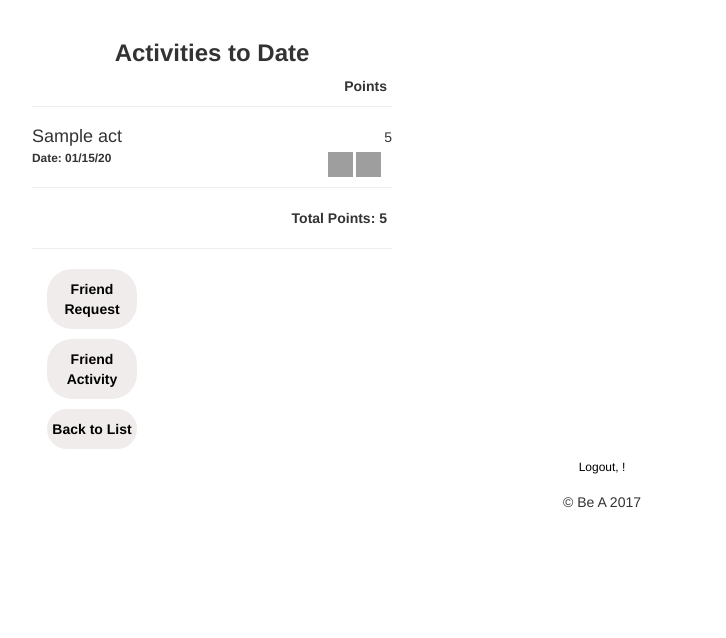
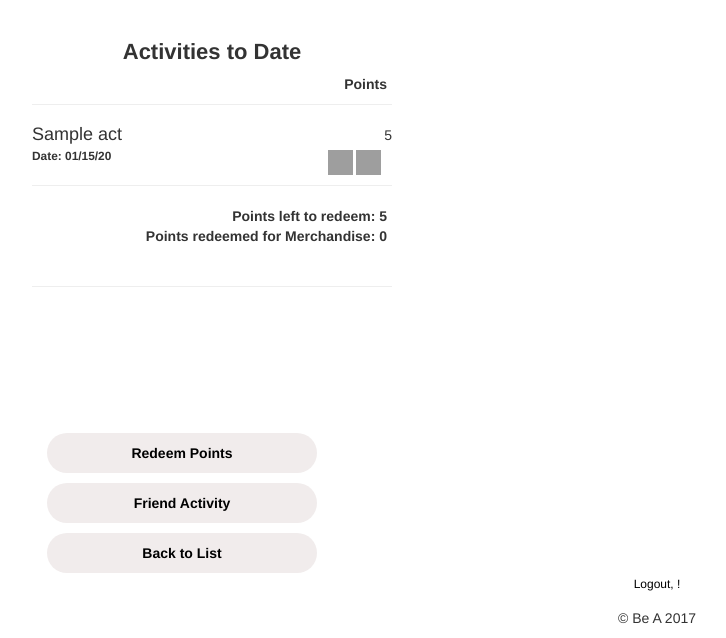
Before and after one commit to vivaelnino9/beamobile, a Django app: page /my_activity/ in a window 1280 px wide. Shown: the part 162-800 px from the top of the page, without its empty margins (38-764 px from the left). Run offline with Django 3.2, Linux system fonts and the light colour scheme; a user stored in the database is signed in; data comes from the database, SQL or seed files in the repository; tables that the repository leaves empty hold one stand-in row (values such as "Sample post"); some libraries are stand-ins or nearby versions; grey boxes are pictures that could not be loaded.

Commit message:
add point redemption test

```diff
--- a/bea_app/static/css/project.css
+++ b/bea_app/static/css/project.css
@@ -1,5 +1,5 @@
 body {
-    overflow-x: hidden;
+    overflow-x: hidden !important;
     width: 100%;
     position: relative
 }
@@ -192,6 +192,9 @@ input, select {
 .sectionPoints {
     float: right;
 }
+.sectionTitle {
+    font-size: 22px;
+}
 .topHR {
     margin-top: 10px;
 }
@@ -218,6 +221,13 @@ input, select {
 .emptyActivities {
     text-align: center;
     margin-bottom: 15px;
+}
+.fixed {
+    position: fixed;
+    bottom: 55px;
+    width: 300px;
+    background-color: white;
+    padding-top: 10px;
 }
 
 /* endActivityPage */
--- a/bea_app/templates/base.html
+++ b/bea_app/templates/base.html
@@ -24,5 +24,14 @@
     </div>
     <!-- Include all compiled plugins (below), or include individual files as needed -->
     <script src="https://maxcdn.bootstrapcdn.com/bootstrap/3.3.7/js/bootstrap.min.js" integrity="sha384-Tc5IQib027qvyjSMfHjOMaLkfuWVxZxUPnCJA7l2mCWNIpG9mGCD8wGNIcPD7Txa" crossorigin="anonymous"></script>
+    <script>
+    var $body = $(document);
+        $body.bind('scroll', function() {
+            // "Disable" the horizontal scroll.
+            if ($body.scrollLeft() !== 0) {
+                $body.scrollLeft(0);
+            }
+        });
+    </script>
   </body>
 </html>
--- a/bea_app/templates/footer.html
+++ b/bea_app/templates/footer.html
@@ -1,4 +1,4 @@
-<footer>
+<footer id="footer">
   <ul style="list-style-type: none;text-align:center;padding-left:0px;">
   <li class="footerRow">{% if request.user.is_anonymous %}<a class="footerLink" href="{% url 'login' %}">Login</a>{% else %}<a class="footerLink" href="{% url 'logout' %}">Logout, {{ request.user.first_name }}!</a><br></li>
   <!-- <li class="footerRow"><a class="footerLink" href="{% url 'challenge_list' %}">Current Challenges</a></li>
@@ -7,3 +7,12 @@
   </ul>
   <p style="margin-top:15px;">© Be A 2017</p>
 </footer>
+<script>
+if(window.location.pathname == '/my_activity/')
+  $('#footer').css({
+    'position': 'fixed',
+    'bottom': '0',
+    'width':'100%',
+    'background-color':'white'
+  });
+</script>
--- a/bea_app/templates/friend_activity.html
+++ b/bea_app/templates/friend_activity.html
@@ -39,6 +39,7 @@
           {% endfor %}
         </div><hr>
         <div class="col-md-4">
+          <p class="footerButton"><a class="footerButtonLink" href="{% url 'friend_request' %}" role="button">Friend Request</a></p>
           <p class="footerButton"><a class="footerButtonLink" href="{% url 'my_activity' %}" role="button">Back to List</a></p>
         </div>
       </div>
--- a/bea_app/templates/my_activity.html
+++ b/bea_app/templates/my_activity.html
@@ -22,8 +22,8 @@
         <h4 class="activityName">{{ activity.challenge.name }}</h4>
         <p class="activityPoints">{{ activity.challenge.points }}</p>
         <div class="activityFields">
-          <p class="activityField"><small>Date Started: {{ activity.challenge.date_start|date:"m/d/y" }}</small></p>
-          <p class="activityField"><small>Date Completed: {% if activity.date_completed %}{{ activity.date_completed|date:"m/d/y" }}{% else %}-{% endif %}</small></p>
+          <p class="activityField"><small>Date Started: {{ activity.challenge.date_start|date:"m/d/y" }}&nbsp;|&nbsp;Completed: {% if activity.date_completed %}{{ activity.date_completed|date:"m/d/y" }}{% else %}-{% endif %}</small></p>
+          <!-- <p class="activityField"><small>Date Completed: {% if activity.date_completed %}{{ activity.date_completed|date:"m/d/y" }}{% else %}-{% endif %}</small></p> -->
           <a class="fb-xfbml-parse-ignore" target="_blank" href="https://www.facebook.com/sharer/sharer.php?u=https%3A%2F%2Fbeamobile.herokuapp.com%2F&amp;src=sdkpreparse"><img class="shareActivity" src="https://s3.amazonaws.com/beamobile/fb_square_icon.png" width="25px" height="25px"/></a>
           <a class="twitter-share-button" target="_blank" href="http://twitter.com/share?text=I just completed the challenge: {{ activity.challenge.name }} on&url=https://beamobile.herokuapp.com&hashtags=BE A"><img class="shareActivity" src="https://s3.amazonaws.com/beamobile/twitter_sqaure_icon.png" width="25px" height="25px"/></a>
           <p class="activityField"><small>Status: <span class="status" id="{% get_challenge_status activity.challenge%}">{% get_challenge_status activity.challenge as status %}{{ status|upper }}</span></small></p>
@@ -42,13 +42,20 @@
         {% empty %}
         <p class="emptyActivities">You have not done any activities!</p>
         {% endfor %}
-        <p class="sectionPoints">Total Points: {{ user.get_points }}</p><br><hr>
-        <div class="col-md-4">
-          <p class="footerButton"><a class="footerButtonLink" href="{% url 'friend_request' %}" role="button">Friend Request</a></p>
+        <p class="sectionPoints">Points left to redeem: {{ user.get_points }}</p><br>
+        <p class="sectionPoints">Points redeemed for Merchandise: 0</p><br><br><hr style="margin-bottom:200px;">
+        <div class="col-md-4 fixed">
+          <p class="footerButton"><a class="footerButtonLink" href="{% url 'redeem_points' user.id %}" role="button">Redeem Points</a></p>
           <p class="footerButton"><a class="footerButtonLink" href="{% url 'friend_activity' %}" role="button">Friend Activity</a></p>
           <p class="footerButton"><a class="footerButtonLink" href="{% url 'challenge_list' %}" role="button">Back to List</a></p>
         </div>
       </div>
   </div>
 </div>
+<script>
+$("#completeChallenge")[0].scrollIntoView({
+    behavior: "smooth", // or "auto" or "instant"
+    block: "start" // or "end"
+});
+</script>
 {% endblock %}
--- a/bea_app/urls.py
+++ b/bea_app/urls.py
@@ -21,4 +21,5 @@ urlpatterns = [
     url(r'^friend_activity/$', views.friend_activity, name='friend_activity'),
     url(r'^accept_reject_request/(?P<request_id>[\w|\W]+)/(?P<accept>\d+)/$', views.accept_reject_request, name='accept_reject_request'),
     url(r'^remove_friend/(?P<friend_id>[\w|\W]+)/$', views.remove_friend, name='remove_friend'),
+    url(r'^redeem_points/(?P<user_id>[\w|\W]+)/$', views.redeem_points, name='redeem_points'),
 ]
--- a/bea_app/views.py
+++ b/bea_app/views.py
@@ -1,10 +1,11 @@
 import random
+import os
 from django.core.exceptions import ObjectDoesNotExist
 from django.core.urlresolvers import reverse
 from django.contrib.auth import login as auth_login, logout as auth_logout, authenticate
 from django.contrib.auth.decorators import login_required
 from django.db.models import F, Q
-from django.http import HttpResponseRedirect
+from django.http import HttpResponseRedirect, HttpRequest
 from django.shortcuts import render, redirect
 from django.utils import timezone
 
@@ -191,6 +192,15 @@ def remove_friend(request,friend_id):
     friend = User.objects.get(pk=friend_id)
     Friend.objects.remove_friend(user, friend)
     return HttpResponseRedirect(reverse('friend_activity'))
+
+@login_required
+def redeem_points(request,user_id):
+    API_KEY = os.environ['API_KEY']
+    PASSWORD = os.environ['PASSWORD']
+    shop_url = "https://%s:%s@be-a-rocks.myshopify.com/admin/products.json" % (API_KEY, PASSWORD)
+    return render(request, 'redeem_points.html',{
+        'url':shop_url,
+    })
 ########## HELPERS ###########
 
 def check_login(request):
```
Also changed, not shown: bea_app/templates/redeem_points.html (added, +22 -0 lines).
